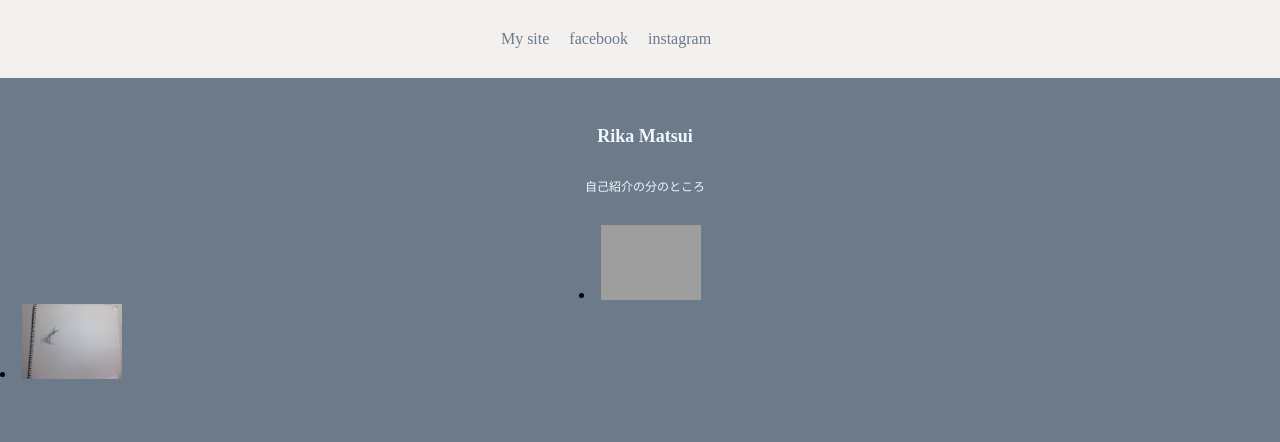
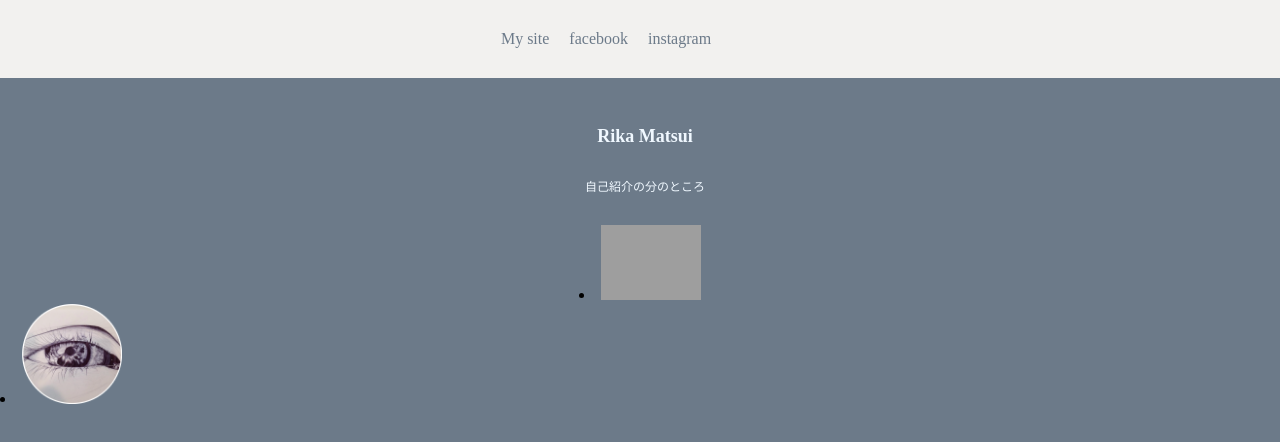
Before and after one commit to rikamatsui/test, a plain HTML site: page index.html in a window 1280 px wide. Drawn offline with Linux system fonts and the light colour scheme; grey boxes are pictures that could not be loaded.

Commit message:
eye修正

```diff
--- a/index.html
+++ b/index.html
@@ -33,7 +33,7 @@
        <li><a href="chame.html"><img src="chame001-2.png" alt="ちゃめ" width="100"></a></li>
    </div>
    <div id="eye">
-       <li><a href="eye.html"><img src="eye001-1.jpg" alt="" width="100"></a></li>
+       <li><a href="eye.html"><img src="eye-main.png" alt="" width="100"></a></li>
    </div>
 </body>
 </html>
```
Also changed, not shown: eye-main.png (added).
